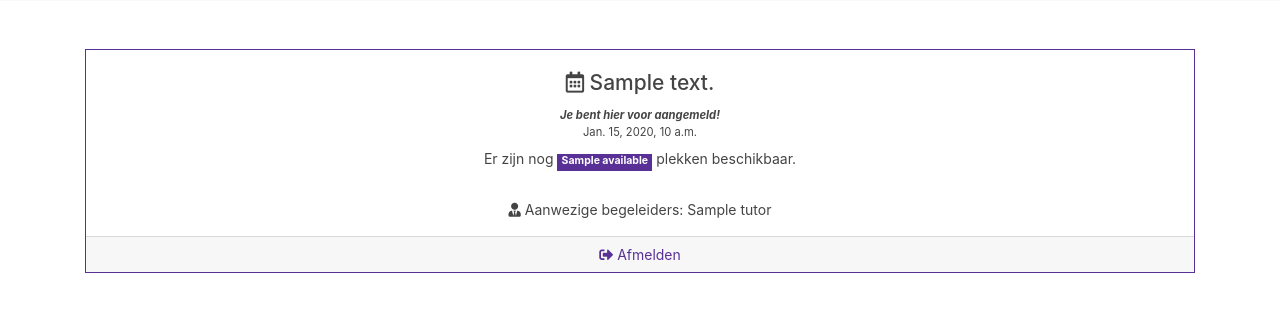
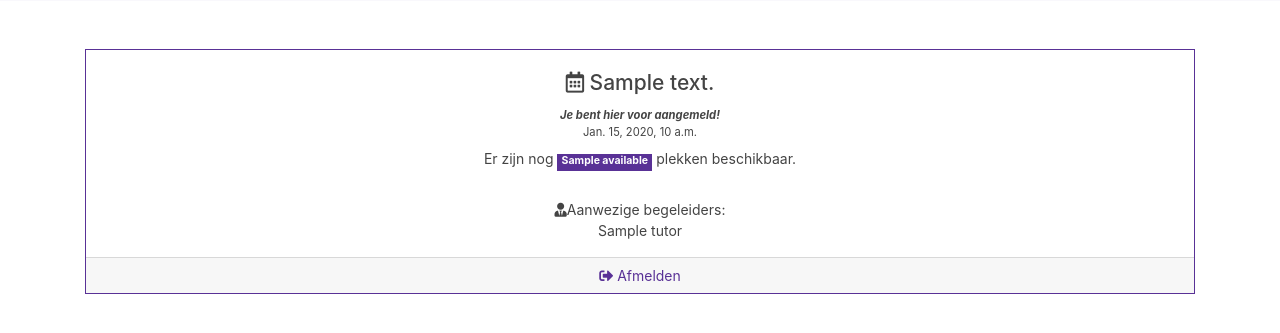
Before and after one commit to djoamersfoort/aanmelden, a Django app: template aanmelden/templates/main.html in a window 1280 px wide. Shown: the part 414-747 px from the top of the page. Run offline with Django 3.2, Linux system fonts and the light colour scheme; the template is opened without the code that fills it: most values are stand-ins (such as "Sample title", 1, 10 or a date in 2020); some libraries are stand-ins or nearby versions.

Commit message:
fix: display begeleider names on next line

```diff
--- a/aanmelden/templates/main.html
+++ b/aanmelden/templates/main.html
@@ -31,7 +31,7 @@
                         <p class="card-text my-2">Er {{ slot.available|pluralize:"is,zijn" }} nog <span class="badge badge-primary">{{ slot.available }}</span> plek{{ slot.available|pluralize:"ken"}} beschikbaar.</p>
                     </div>
                     <div class="card-text">
-                        <p><i class="fas fa-user-tie"></i>  Aanwezige begeleiders: {{ slot.tutors|join:", "|default:"-" }}</p>
+                        <p><i class="fas fa-user-tie"></i>Aanwezige begeleiders: <br> {{ slot.tutors|join:", "|default:"-" }}</p>
                     </div>
                     {% if not user.is_superuser %}
                     <div class="card-footer p-0">
```
